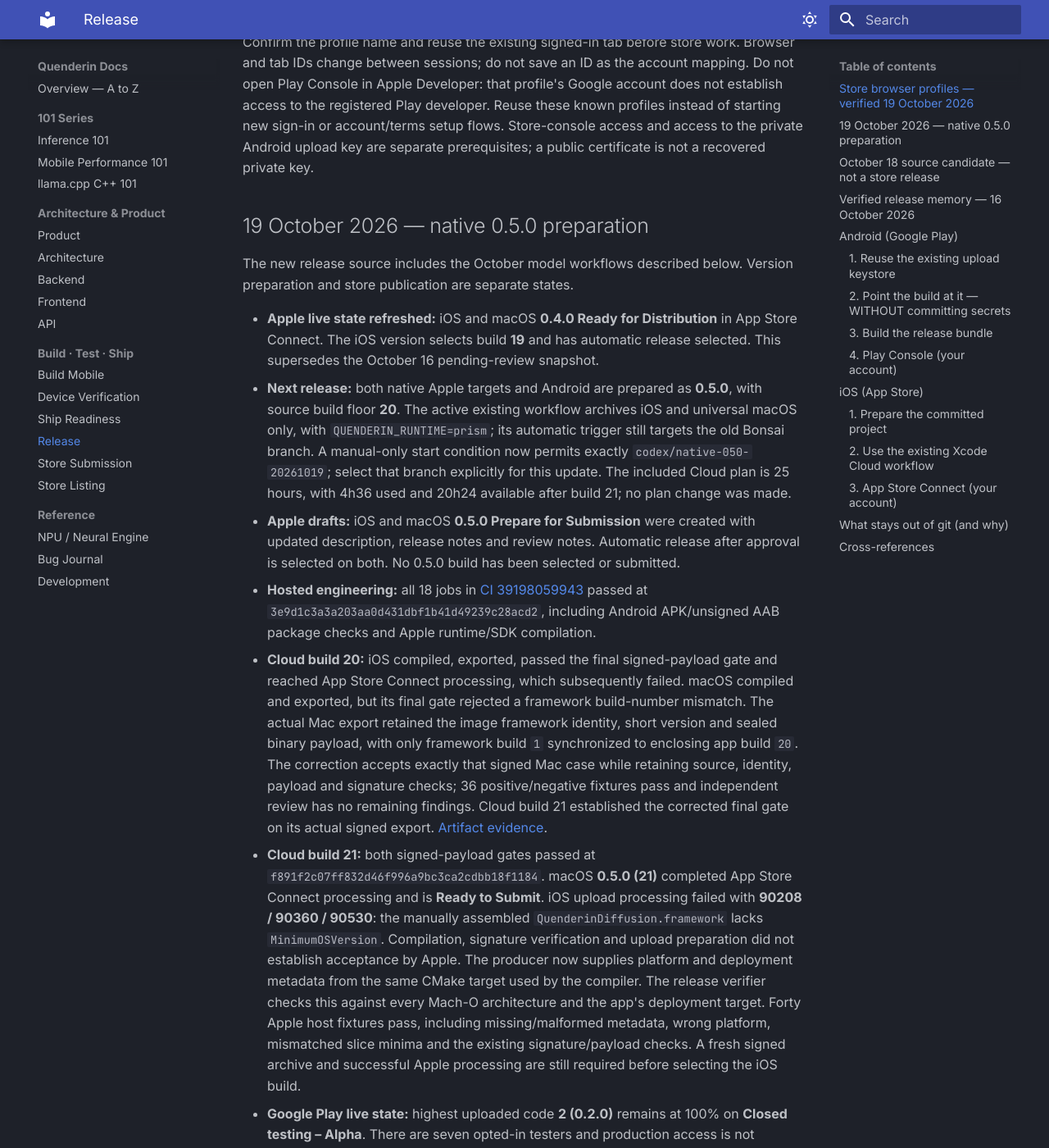
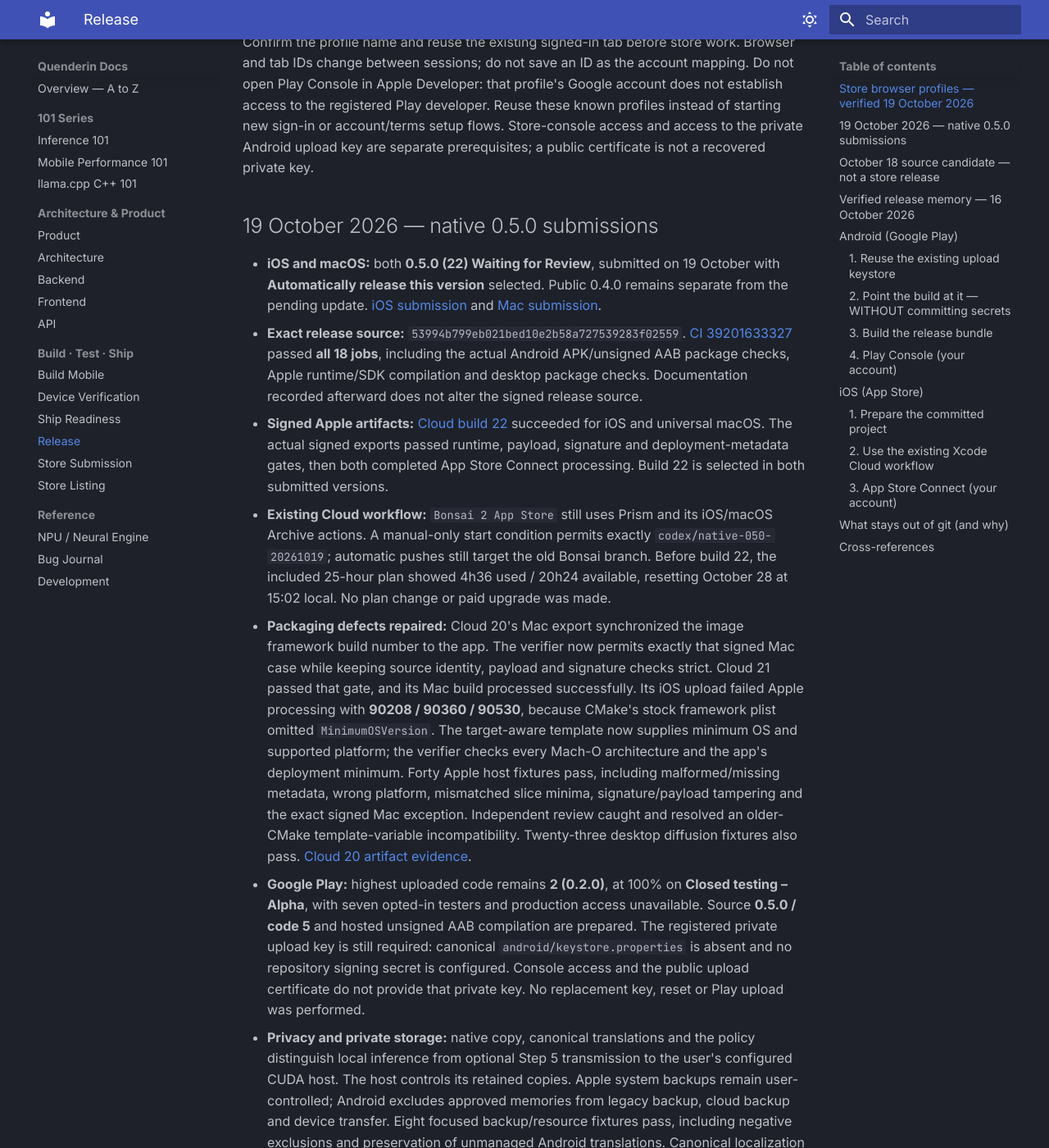
Before and after one commit to alikatgh/quenderin, an MkDocs documentation site: the page built from docs/RELEASE.md, in a window 1280 px wide and 1400 px high, scrolled down 523 px. Shown: the whole window at 82% size. Built offline with MkDocs 1.6.1 and Material for MkDocs 9.7.7, drawn with Linux system fonts in a browser that asks for light colours; some of the changed text lies outside the part shown.

Commit message:
Record native 0.5 submissions and verified privacy publication

```diff
--- a/docs/RELEASE.md
+++ b/docs/RELEASE.md
@@ -20,80 +20,70 @@
 Store-console access and access to the private Android upload key are separate
 prerequisites; a public certificate is not a recovered private key.
 
-## 19 October 2026 — native 0.5.0 preparation
+## 19 October 2026 — native 0.5.0 submissions
 
-The new release source includes the October model workflows described below.
-Version preparation and store publication are separate states.
+- **iOS and macOS:** both **0.5.0 (22) Waiting for Review**, submitted on
+  19 October with **Automatically release this version** selected. Public 0.4.0
+  remains separate from the pending update. [iOS submission](https://appstoreconnect.apple.com/apps/6789854363/distribution/reviewsubmissions/details/3df425d2-02fa-47d1-a257-515b76f6e3c3)
+  and [Mac submission](https://appstoreconnect.apple.com/apps/6789854363/distribution/reviewsubmissions/details/93d5cd80-87d5-4df6-ac28-53277255116f).
+- **Exact release source:** `53994b799eb021bed10e2b58a727539283f02559`.
+  [CI 39201633327](https://github.com/alikatgh/quenderin/actions/runs/39201633327)
+  passed **all 18 jobs**, including the actual Android APK/unsigned AAB package
+  checks, Apple runtime/SDK compilation and desktop package checks. Documentation
+  recorded afterward does not alter the signed release source.
+- **Signed Apple artifacts:** [Cloud build 22](https://appstoreconnect.apple.com/teams/f68608a6-96f8-4330-b123-b99c104eec71/xcode-cloud/products/4F96019F-D3C2-4ECE-AA57-12D901AC24A3/builds/cd511bc1-d650-405b-99d4-44a106bee5cd/summary)
+  succeeded for iOS and universal macOS. The actual signed exports passed runtime,
+  payload, signature and deployment-metadata gates, then both completed App Store
+  Connect processing. Build 22 is selected in both submitted versions.
+- **Existing Cloud workflow:** `Bonsai 2 App Store` still uses Prism and its
+  iOS/macOS Archive actions. A manual-only start condition permits exactly
+  `codex/native-050-20261019`; automatic pushes still target the old Bonsai branch.
+  Before build 22, the included 25-hour plan showed 4h36 used / 20h24 available,
+  resetting October 28 at 15:02 local. No plan change or paid upgrade was made.
+- **Packaging defects repaired:** Cloud 20's Mac export synchronized the image
+  framework build number to the app. The verifier now permits exactly that signed
+  Mac case while keeping source identity, payload and signature checks strict.
+  Cloud 21 passed that gate, and its Mac build processed successfully. Its iOS
+  upload failed Apple processing with **90208 / 90360 / 90530**, because CMake's
+  stock framework plist omitted `MinimumOSVersion`. The target-aware template now
+  supplies minimum OS and supported platform; the verifier checks every Mach-O
+  architecture and the app's deployment minimum. Forty Apple host fixtures pass,
+  including malformed/missing metadata, wrong platform, mismatched slice minima,
+  signature/payload tampering and the exact signed Mac exception. Independent
+  review caught and resolved an older-CMake template-variable incompatibility.
+  Twenty-three desktop diffusion fixtures also pass.
+  [Cloud 20 artifact evidence](releases/2026-10-19-native-050/xcode-cloud-20-image-framework-evidence.json).
+- **Google Play:** highest uploaded code remains **2 (0.2.0)**, at 100% on
+  **Closed testing – Alpha**, with seven opted-in testers and production access
+  unavailable. Source **0.5.0 / code 5** and hosted unsigned AAB compilation are
+  prepared. The registered private upload key is still required: canonical
+  `android/keystore.properties` is absent and no repository signing secret is
+  configured. Console access and the public upload certificate do not provide
+  that private key. No replacement key, reset or Play upload was performed.
+- **Privacy and private storage:** native copy, canonical translations and the
+  policy distinguish local inference from optional Step 5 transmission to the
+  user's configured CUDA host. The host controls its retained copies. Apple
+  system backups remain user-controlled; Android excludes approved memories from
+  legacy backup, cloud backup and device transfer. Eight focused backup/resource
+  fixtures pass, including negative exclusions and preservation of unmanaged
+  Android translations. Canonical localization regeneration is deterministic.
+- **Privacy page live:** [quenderin.org/privacy](https://quenderin.org/privacy)
+  is deployed as Worker version `84a87b78-310e-4ecf-86fe-ad259374d6cb` at 100%.
+  Exact existing Worker modules, runtime configuration, ASSETS binding, domain
+  and subdomain settings were preserved. Only `/privacy.html` needed uploading;
+  live policy/home/detail hashes and security headers passed. The existing model
+  API returned JSON successfully. The user approved the official CLI's Account
+  Read, Workers Scripts Write and mandatory Background Access permissions on
+  Main - CMax. [Publication evidence](releases/2026-10-19-native-050/privacy-deployment.json).
+- **Validation limits:** no local weights, local native builds, simulator runs or
+  physical-device runs were performed. Full-weight inference, image quality,
+  measured peak memory/speed and rendered native journeys remain unverified.
+  Submission is not Apple approval or public availability. Android remains
+  unsigned for store distribution. Windows/Linux distribution is separate.
 
-- **Apple live state refreshed:** iOS and macOS **0.4.0 Ready for Distribution**
-  in App Store Connect. The iOS version selects build **19** and has automatic
-  release selected. This supersedes the October 16 pending-review snapshot.
-- **Next release:** both native Apple targets and Android are prepared as
-  **0.5.0**, with source build floor **20**. The active existing workflow
-  archives iOS and universal macOS only, with `QUENDERIN_RUNTIME=prism`; its
-  automatic trigger still targets the old Bonsai branch. A manual-only start
-  condition now permits exactly `codex/native-050-20261019`; select that branch
-  explicitly for this update. The included Cloud plan is 25 hours, with
-  4h36 used and 20h24 available after build 21; no plan change was made.
-- **Apple drafts:** iOS and macOS **0.5.0 Prepare for Submission** were created
-  with updated description, release notes and review notes. Automatic release
-  after approval is selected on both. No 0.5.0 build has been selected or submitted.
-- **Hosted engineering:** all 18 jobs in [CI 39198059943](https://github.com/alikatgh/quenderin/actions/runs/39198059943)
-  passed at `3e9d1c3a3a203aa0d431dbf1b41d49239c28acd2`, including Android APK/unsigned
-  AAB package checks and Apple runtime/SDK compilation.
-- **Cloud build 20:** iOS compiled, exported, passed the final signed-payload
-  gate and reached App Store Connect processing, which subsequently failed.
-  macOS compiled
-  and exported, but its final gate rejected a framework build-number mismatch.
-  The actual Mac export retained the image framework identity, short version
-  and sealed binary payload, with only framework build `1` synchronized to
-  enclosing app build `20`. The correction accepts exactly that signed Mac
-  case while retaining source, identity, payload and signature checks; 36
-  positive/negative fixtures pass and independent review has no remaining findings.
-  Cloud build 21 established the corrected final gate on its actual signed export.
-  [Artifact evidence](releases/2026-10-19-native-050/xcode-cloud-20-image-framework-evidence.json).
-- **Cloud build 21:** both signed-payload gates passed at
-  `f891f2c07ff832d46f996a9bc3ca2cdbb18f1184`. macOS **0.5.0 (21)** completed
-  App Store Connect processing and is **Ready to Submit**. iOS upload processing
-  failed with **90208 / 90360 / 90530**: the manually assembled
-  `QuenderinDiffusion.framework` lacks `MinimumOSVersion`. Compilation, signature
-  verification and upload preparation did not establish acceptance by Apple.
-  The producer now supplies platform and deployment metadata from the same CMake
-  target used by the compiler. The release verifier checks this against every
-  Mach-O architecture and the app's deployment target. Forty Apple host fixtures
-  pass, including missing/malformed metadata, wrong platform, mismatched slice
-  minima and the existing signature/payload checks. A fresh signed archive and
-  successful Apple processing are still required before selecting the iOS build.
-- **Google Play live state:** highest uploaded code **2 (0.2.0)** remains at
-  100% on **Closed testing – Alpha**. There are seven opted-in testers and
-  production access is not enabled. Candidate code **5** is available; preserve
-  the existing closed-test track.
-- **Android signing:** the canonical `android/keystore.properties` is absent,
-  and the repository has no signing secrets. The existing registered upload
-  key is required; no replacement key or reset is implied by release preparation.
-- **Privacy-page publication:** the source now explains optional Step 5 host
-  processing and system backups. Cloudflare authentication remains unfinished:
-  the user approved Main - CMax with Account Read and Workers Scripts Write,
-  but the provider also requires Background Access. Approval for that additional
-  permission is pending. Expired device codes must not be reused. Preserve the
-  deployed Worker module and configuration when publishing the static asset;
-  do not activate the different local Worker implementation.
-- **Validation scope:** source/fixture checks and hosted compilation only. The
-  user's exclusion of local weights, simulators and physical-device runs remains
-  in effect. The signed Cloud exports are established above; no
-  0.5.0 store submission or public availability has been established. iOS build
-  processing remains failed; macOS 21 is accepted for build selection.
-
-The Android backup rules now exclude approved memories as well as conversations
-from legacy backup, cloud backup and device transfer. Host fixtures fail if any
-approved-memory exclusion is removed. Apple system backups remain controlled by
-the user; the privacy policy distinguishes them from app-provided cloud sync.
-The localization generators retain unmanaged Android resources and are checked
-against repeated generation.
-
-The Mac source preserves its existing quit-on-last-window-close lifecycle and
-prior native teardown remedy. Settings-only/window recovery in a signed candidate
-has not been rendered under this update’s explicit no-device-run constraint.
+The Mac source preserves its quit-on-last-window-close lifecycle and prior native
+teardown remedy. Settings-only/window recovery in a signed candidate has not been
+rendered under this update's explicit no-device-run constraint.
 
 ## October 18 source candidate — not a store release
 
```
Also changed, not shown: docs/releases/2026-10-19-native-050/preparation.json (+23 -9 lines), docs/releases/2026-10-19-native-050/privacy-deployment.json (added, +48 -0 lines).
